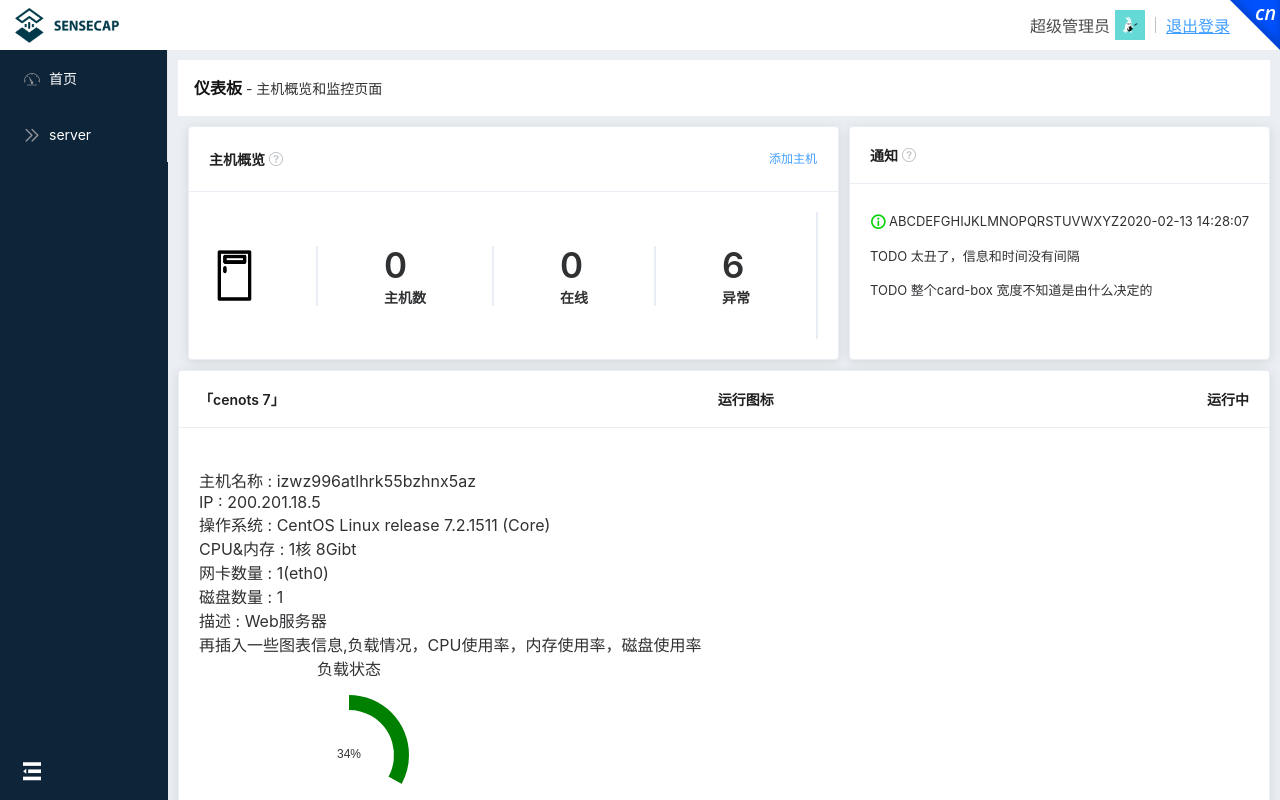
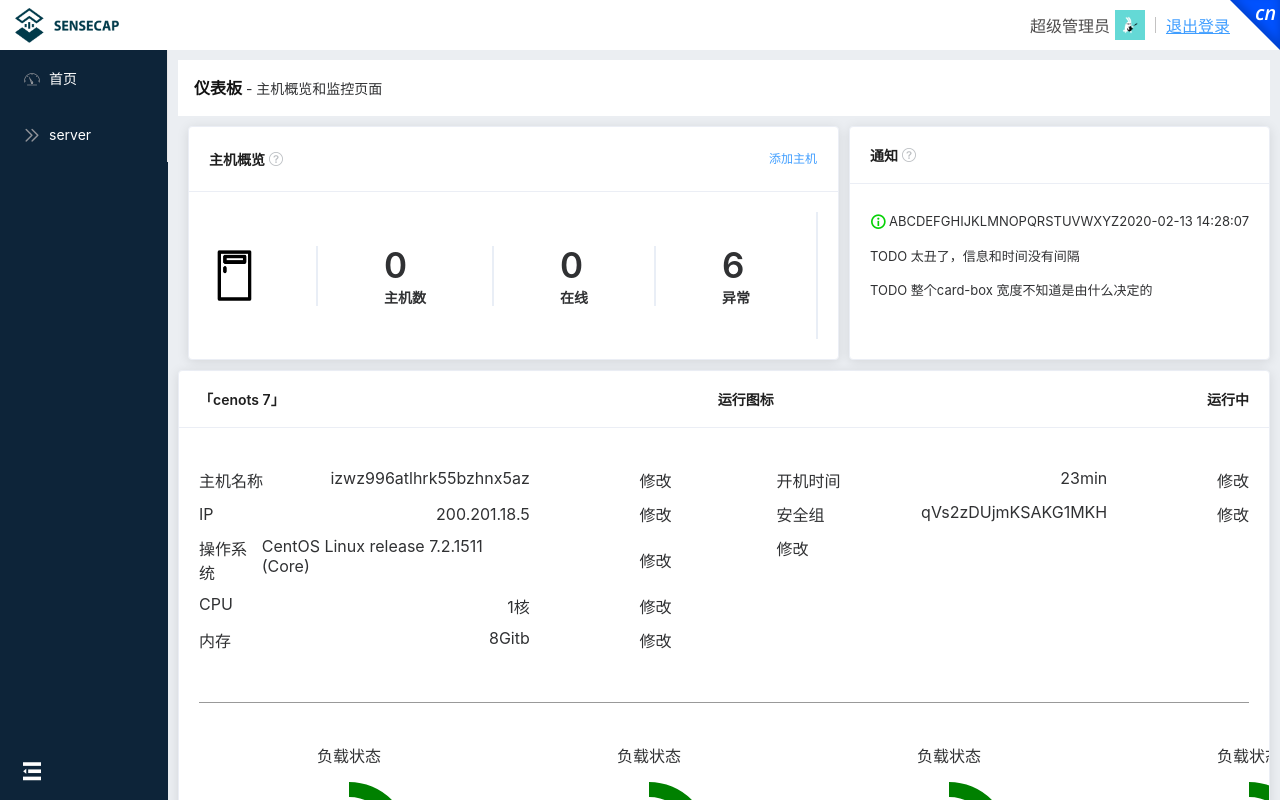
Before and after one commit to codecoron/linux-control-dashboard, a Vue app: page /home/dashboard in a window 1280 px wide. Built offline with nearby package versions, Linux system fonts and the light colour scheme.

Commit message:
[add]调整主页css

```diff
--- a/src/views/dashboard/index.less
+++ b/src/views/dashboard/index.less
@@ -269,3 +269,28 @@
     color: #f56c6c;
   }
 }
+
+// 图表
+.chart {
+  display: flex;
+  justify-content: space-around;
+  align-items: center;
+  padding-top: 40px;
+}
+
+.mt-60 {
+  margin-top: 70px;
+}
+
+.baseInfo {
+  justify-content: space-between;
+  padding-bottom: 40px;
+  border-bottom: 1px solid #999;
+  .list {
+    width: 45%;
+  }
+  .item2 {
+    justify-content: space-between;
+    width: 70%;
+  }
+}
--- a/src/views/dashboard/index.vue
+++ b/src/views/dashboard/index.vue
@@ -53,13 +53,15 @@
               <span>运行中</span>
             </div>
           </template>
-          <ul class="mt-20 list">
-            <li class="item flex aic">
-              <p>
-                <span>主机名称 </span>
-                <span class="margin-left=10px margin-right=10px"> : </span>
+
+          <div class="flex baseInfo">
+            <!-- <ul class="mt-20 list">
+              <li class="item flex aic jc-sb mb-10">
+                <p class="flex item2">
+                  <span>主机名称 :</span>
                   <span>izwz996atlhrk55bzhnx5az</span>
                 </p>
+                <p>修改</p>
               </li>
               <li class="item flex aic">
                 <p>
@@ -82,6 +84,47 @@
                   <span>1核 8Gibt</span>
                 </p>
               </li>
+            </ul> -->
+            <ul class="mt-20 list">
+              <li
+                v-bind:key="index"
+                v-for="(items, index) in hostInfo"
+                class="item flex aic jc-sb mb-10"
+              >
+                <p
+                  v-for="(value, item) in items"
+                  v-bind:key="item"
+                  class="flex item2"
+                >
+                  <!-- <span>主机名称 </span> -->
+                  <!-- <span>izwz996atlhrk55bzhnx5az</span> -->
+                  <span>{{ item }}</span>
+                  <span>{{ value }}</span>
+                </p>
+                <p>修改</p>
+              </li>
+            </ul>
+            <!-- 主机信息的右边操作 -->
+            <ul class="mt-20 list">
+              <li
+                v-bind:key="index"
+                v-for="(items, index) in hostInfo_right"
+                class="item flex aic jc-sb mb-10"
+              >
+                <p
+                  v-for="(value, item) in items"
+                  v-bind:key="item"
+                  class="flex item2"
+                >
+                  <!-- <span>主机名称 </span> -->
+                  <!-- <span>izwz996atlhrk55bzhnx5az</span> -->
+                  <span>{{ item }}</span>
+                  <span>{{ value }}</span>
+                </p>
+                <p>修改</p>
+              </li>
+            </ul>
+            <!-- <ul class="mt-20 list">
               <li class="item flex aic">
                 <p>
                   <span>网卡数量</span
@@ -103,16 +146,15 @@
                   <span>Web服务器</span>
                 </p>
               </li>
-          </ul>
-
-          再插入一些图表信息,负载情况，CPU使用率，内存使用率，磁盘使用率
-          <div>
+            </ul> -->
+          </div>
+          <div class="chart">
             <load></load>
             <cpu></cpu>
             <memory></memory>
             <disk></disk>
           </div>
-          <div>
+          <div class="flex mt-60">
             <eth></eth>
             <diskio></diskio>
           </div>
@@ -160,6 +202,18 @@ export default {
         },
       },
       sensorList: [],
+      hostInfo: [
+        { 主机名称: "izwz996atlhrk55bzhnx5az" },
+        { IP: "200.201.18.5" },
+        { 操作系统: "CentOS Linux release 7.2.1511 (Core)" },
+        { CPU: "1核" },
+        { 内存: "8Gitb" },
+      ],
+      hostInfo_right: [
+        { 开机时间: "23min" },
+        { 安全组: "qVs2zDUjmKSAKG1MKH" },
+        {},
+      ],
     };
   },
   created() {
```
Lines whose indentation alone changed are shown as unchanged.
